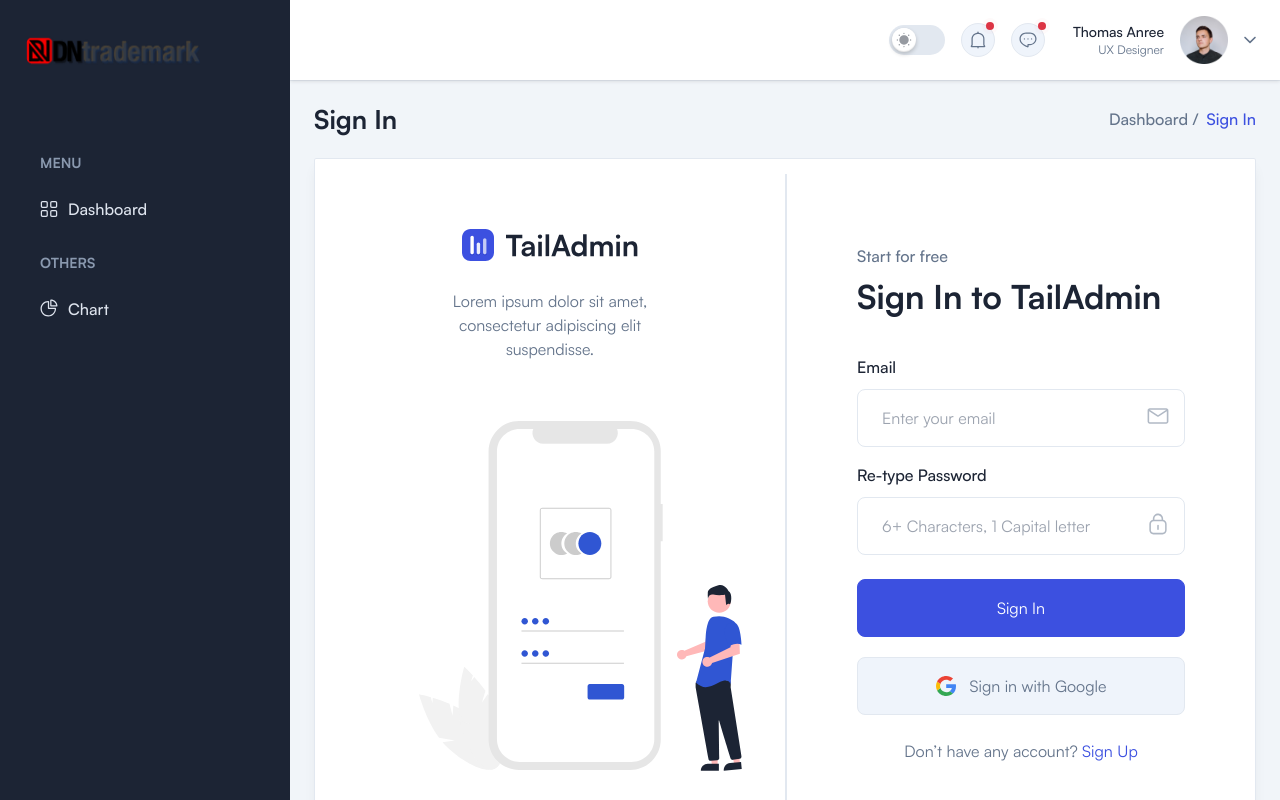
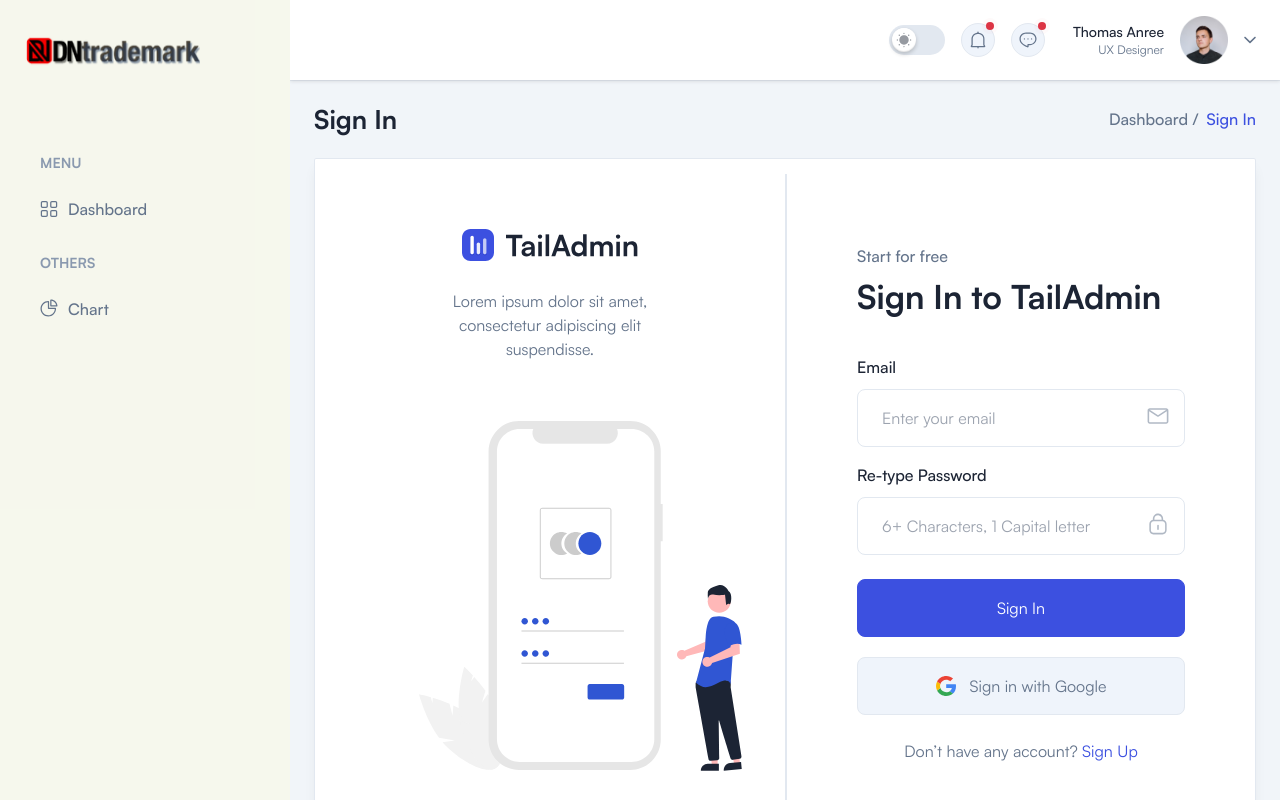
Before and after one commit to DevelopersContrib/dntrademark-admin, a Next.js app: page /auth/signin in a window 1280 px wide. Built offline with nearby package versions, Linux system fonts and the light colour scheme; a web font is replaced by a local one.

Commit message:
Style: change sidebar background color

```diff
--- a/app/globals.css
+++ b/app/globals.css
@@ -174,3 +174,9 @@
 .map-btn .jvectormap-container .jvectormap-zoomin {
   right: 45px;
 }
+
+
+/* Custom CSS ---------------------- */
+.bg-sidebar-aside{
+  @apply bg-[rgb(255_251_215/35%)] dark:bg-black;
+}
--- a/components/Sidebar/index.tsx
+++ b/components/Sidebar/index.tsx
@@ -58,7 +58,7 @@
   return (
     <aside
       ref={sidebar}
-      className={`absolute left-0 top-0 z-9999 flex h-screen w-72.5 flex-col overflow-y-hidden bg-black duration-300 ease-linear dark:bg-boxdark lg:static lg:translate-x-0 ${sidebarOpen ? "translate-x-0" : "-translate-x-full"
+      className={`absolute left-0 top-0 z-9999 flex h-screen w-72.5 flex-col overflow-y-hidden bg-black bg-sidebar-aside duration-300 ease-linear dark:bg-boxdark lg:static lg:translate-x-0 ${sidebarOpen ? "translate-x-0" : "-translate-x-full"
         }`}
     >
       {/* <!-- SIDEBAR HEADER --> */}
@@ -112,7 +112,7 @@
               <li>
                 <Link
                   href="/"
-                  className={`group relative flex items-center gap-2.5 rounded-sm py-2 px-4 font-medium text-bodydark1 duration-300 ease-in-out hover:bg-graydark dark:hover:bg-meta-4 ${(pathname === "/" ||
+                  className={`group relative flex items-center gap-2.5 rounded-sm py-2 px-4 font-medium hover:text-white duration-300 ease-in-out hover:bg-[#212539] dark:hover:bg-meta-4 ${(pathname === "/" ||
                   pathname.includes("dashboard")) &&
                     "bg-graydark dark:bg-meta-4"
                     }`}
@@ -165,7 +165,7 @@
               <li>
                 <Link
                   href="/chart"
-                  className={`group relative flex items-center gap-2.5 rounded-sm py-2 px-4 font-medium text-bodydark1 duration-300 ease-in-out hover:bg-graydark dark:hover:bg-meta-4 ${pathname.includes("chart") && "bg-graydark dark:bg-meta-4"
+                  className={`group relative flex items-center gap-2.5 rounded-sm py-2 px-4 font-medium hover:text-white duration-300 ease-in-out hover:bg-[#212539] dark:hover:bg-meta-4 ${pathname.includes("chart") && "bg-graydark dark:bg-meta-4"
                     }`}
                 >
                   <svg
```
Also changed, not shown: 1 other file (tests, documents, lock files or other folders).
